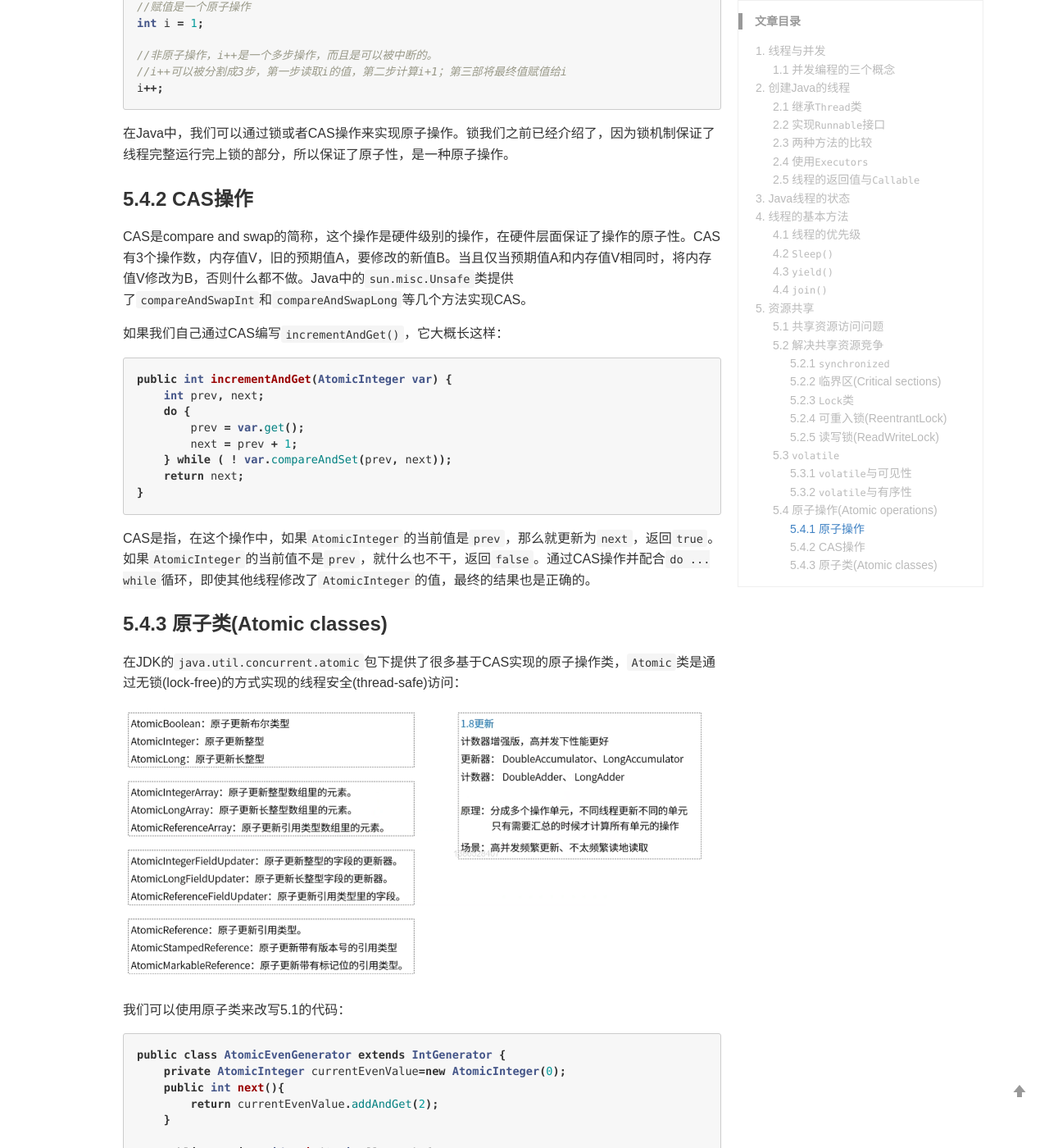
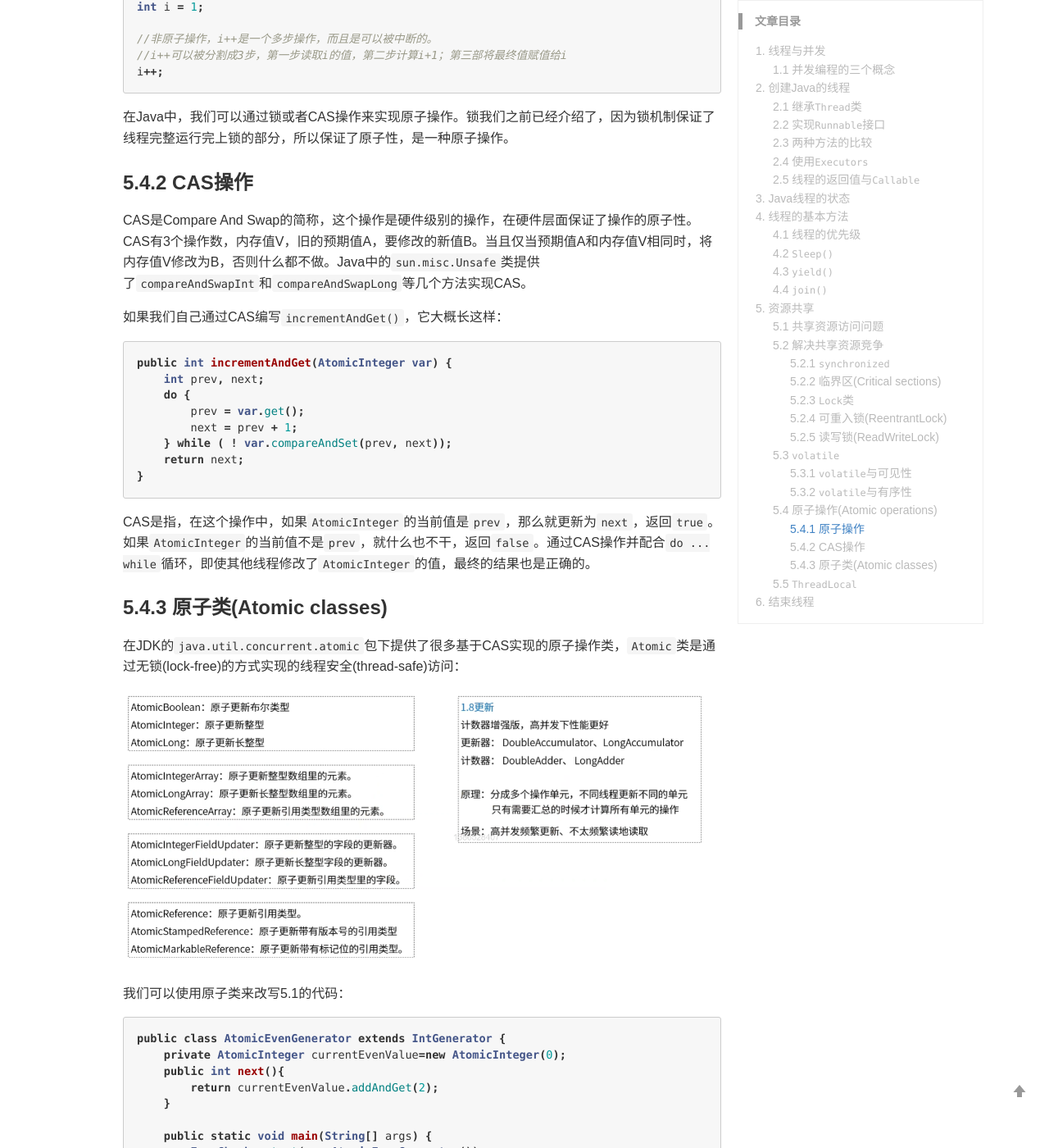
Before and after one commit to wenb1/wenb1.github.io, a Jekyll site: the page built from _posts/2020-05-24-java-concurrency.md, in a window 1280 px wide and 1400 px high, scrolled down 28003 px. Shown: the whole window at 82% size. Built offline with Jekyll 4.4.1, drawn with Linux system fonts in a browser that asks for light colours; comment, search, counter and statistics services are not loaded; some of the changed text lies outside the part shown.

Commit message:
modify blog

````diff
--- a/_posts/2020-05-24-java-concurrency.md
+++ b/_posts/2020-05-24-java-concurrency.md
@@ -640,8 +640,6 @@
 
 共享资源一般以对象的形式存在，也可能是一个文件，I/O端口等等。我们把共享资源放入一个对象，使用共享资源的方法加上`synchronized`关键字。如果一个线程在使用`synchronized`标记的方法，想使用这个方法的其它线程就会被阻塞直到锁释放。`synchronized`可以在方法上使用，也可以在代码块上使用。
 
-------
-
 在方法上使用`synchronized`：
 
 ```java
@@ -1129,7 +1127,7 @@
 
 ### 5.4.2 CAS操作
 
-CAS是compare and swap的简称，这个操作是硬件级别的操作，在硬件层面保证了操作的原子性。CAS有3个操作数，内存值V，旧的预期值A，要修改的新值B。当且仅当预期值A和内存值V相同时，将内存值V修改为B，否则什么都不做。Java中的`sun.misc.Unsafe`类提供了`compareAndSwapInt`和`compareAndSwapLong`等几个方法实现CAS。
+CAS是Compare And Swap的简称，这个操作是硬件级别的操作，在硬件层面保证了操作的原子性。CAS有3个操作数，内存值V，旧的预期值A，要修改的新值B。当且仅当预期值A和内存值V相同时，将内存值V修改为B，否则什么都不做。Java中的`sun.misc.Unsafe`类提供了`compareAndSwapInt`和`compareAndSwapLong`等几个方法实现CAS。
 
 如果我们自己通过CAS编写`incrementAndGet()`，它大概长这样：
 
@@ -1167,7 +1165,39 @@
 }
 ```
 
+## 5.5 `ThreadLocal`
 
+另一种防止线程共享资源冲突的是消除变量的共享。`ThreadLocal`机制可以为一个共享变量创造出多份存储备份，供每个线程使用。比如，有5个线程共享一个变量x，则`ThreadLocal`可以创建出5个变量x的备份，实际在每个线程操作的时候，操作的是自己本地内存中的变量。
+
+# 6. 结束线程
+
+
+
+
+
+
+
+
+
+
+
+
+
+
+
+
+
+
+
+
+
+
+
+
+
+
+
+------
 
 **参考文章**：
 
````
